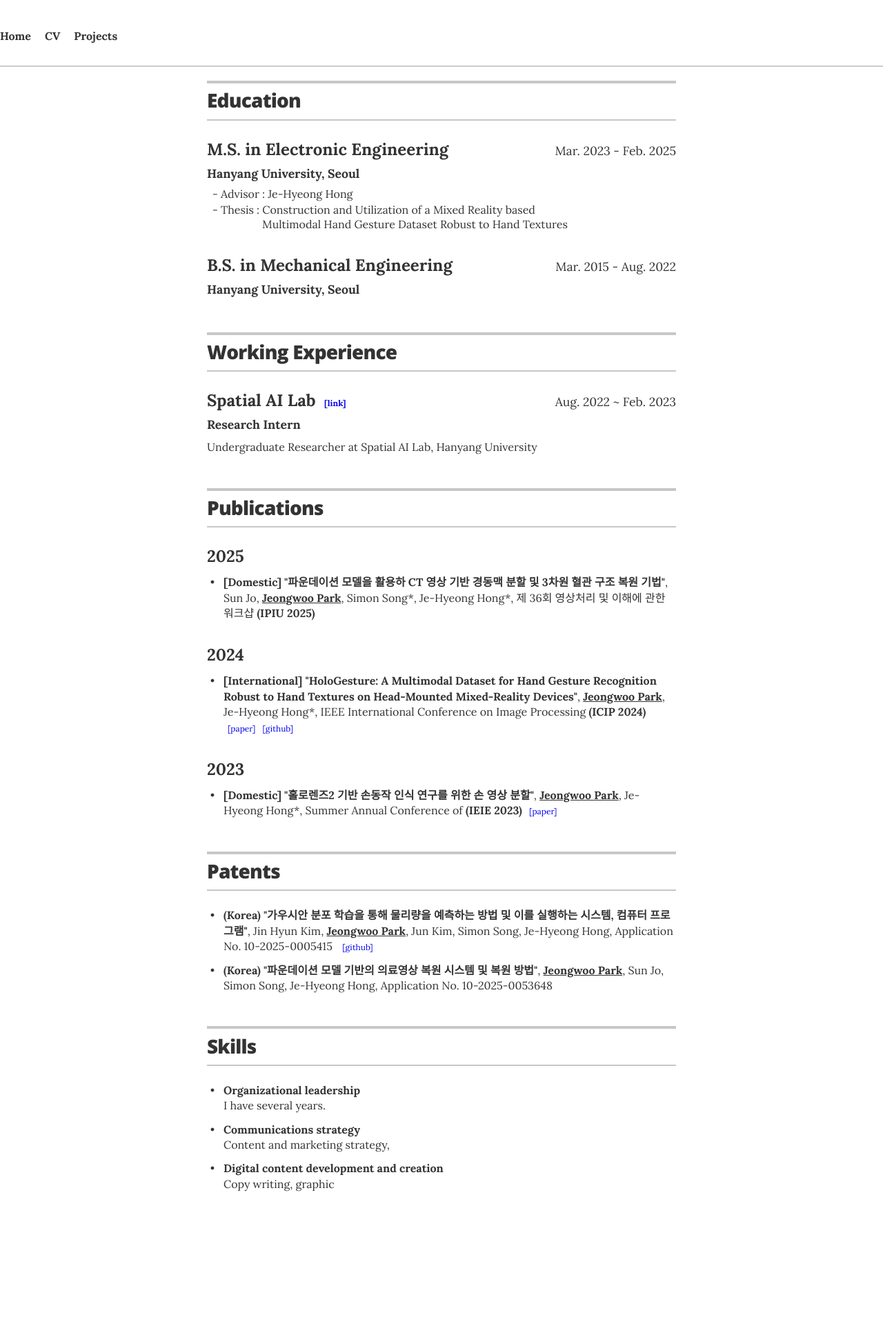
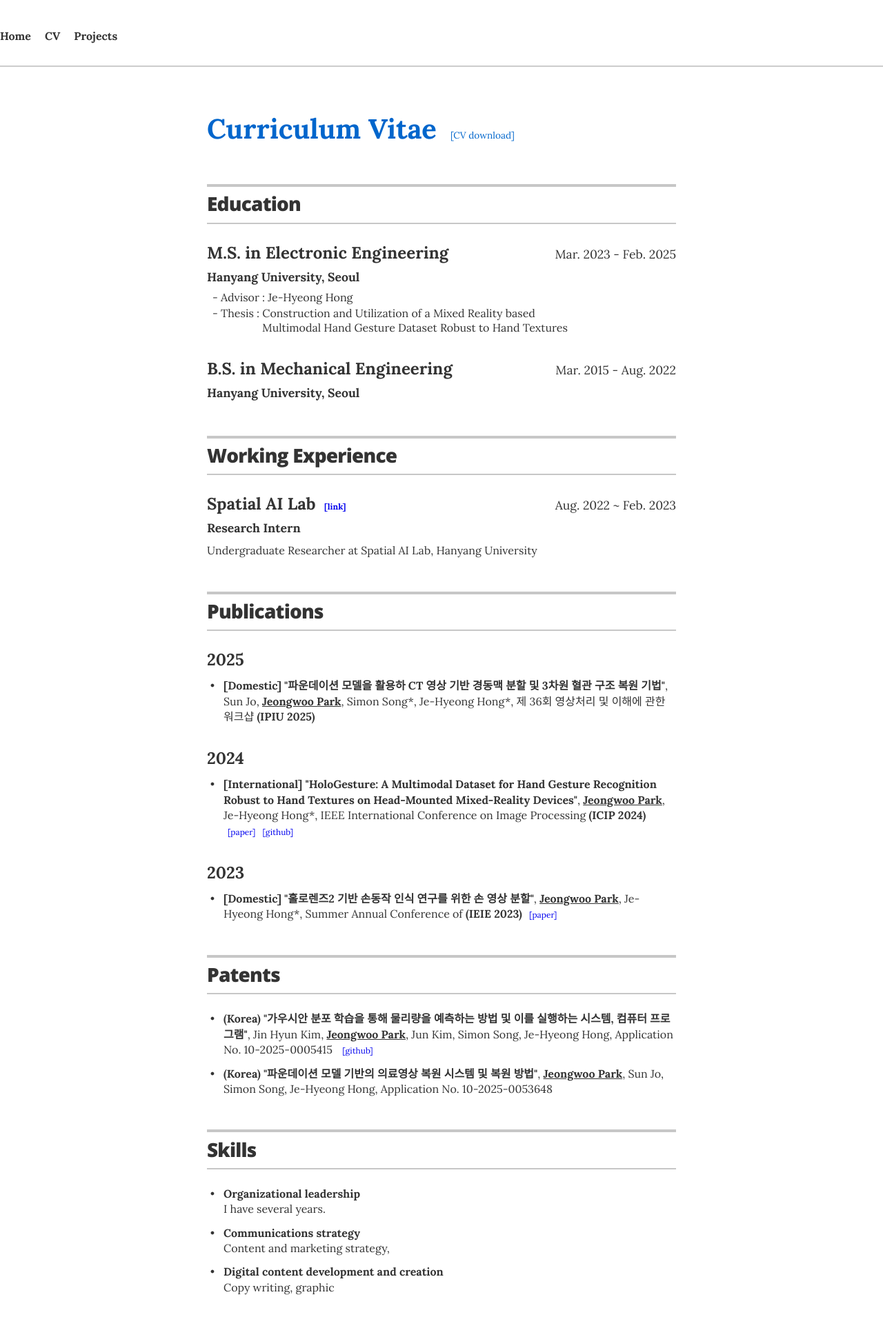
Before and after one commit to hellojpark/jwzz.github.io, a Jekyll site: the page built from cv.html, in a window 1280 px wide. Shown: the whole page at 69% size. Built offline with Jekyll 4.4.1, drawn with Linux system fonts in a browser that asks for light colours; before the commit the page ends 1776 px from its top, so only the background shows below that.

Commit message:
on going

```diff
--- a/_layouts/cv.html
+++ b/_layouts/cv.html
@@ -64,6 +64,64 @@
     .patent-item > strong { font-size: 1rem; font-weight: 700; }
     .patent-item strong { font-weight: 700; }
     .patent-item a { font-size: 0.75rem; margin-left: 10px; text-decoration: none; font-weight: 300; }
+
+    /* CV Main Title */
+    .cv-title-container {
+      display: flex;
+      align-items: baseline;
+      gap: 20px;
+      margin: 40px 0 50px 0;
+    }
+
+    .cv-main-title {
+      color: #0066cc;
+      font-size: 2.5rem;
+      font-weight: 700;
+      margin: 0;
+    }
+
+    .cv-download-link {
+      color: #0066cc;
+      text-decoration: none;
+      font-size: 0.85rem;
+      font-weight: 400;
+      white-space: nowrap;
+    }
+
+    .cv-download-link:hover {
+      text-decoration: underline;
+    }
+
+    /* Projects section for print/PDF only */
+    .print-only-section {
+      display: none;
+    }
+
+    .project-print-title {
+      font-size: 1.2rem;
+      font-weight: 700;
+      margin: 0 0 8px 0;
+    }
+
+    .project-print-item {
+      margin-bottom: 24px;
+      page-break-inside: avoid;
+    }
+
+    @media print {
+      .cv-download-link {
+        display: none;
+      }
+
+      .print-only-section {
+        display: block;
+      }
+
+      /* Hide navigation header in print */
+      .page-header, .main-nav {
+        display: none !important;
+      }
+    }
   </style>
 
   <body class="theme-{% if site.resume_theme %}{{ site.resume_theme }}{% endif %}">
@@ -73,6 +131,11 @@
       <meta itemprop="address" content="{{ site.resume_contact_address }}"/>
 
       </header>
+
+      <div class="cv-title-container">
+        <h1 class="cv-main-title">Curriculum Vitae</h1>
+        <a href="javascript:window.print();" class="cv-download-link">[CV download]</a>
+      </div>
 
       {% if site.resume_section_education %}
       <section class="content-section">
@@ -184,6 +247,34 @@
       </section>
       {% endif %}
 
+      <!-- Projects section for PDF export only -->
+      <section class="content-section print-only-section">
+        <header class="section-header">
+          <h2>Projects</h2>
+        </header>
+        {% for project in site.data.projects %}
+        <div class="resume-item project-print-item">
+          <h3 class="project-print-title">{{ project.name }}</h3>
+          <p><strong>Duration:</strong> {{ project.duration }}</p>
+          <p>{{ project.description }}</p>
+          {% if project.video_url or project.overview_pdf or project.github_url %}
+          <p><strong>Link</strong></p>
+          <ul>
+            {% if project.video_url and project.video_url != "" %}
+            <li>Demo video: {{ project.video_url }}</li>
+            {% endif %}
+            {% if project.overview_pdf and project.overview_pdf != "" %}
+            <li>Overview PDF: {{ project.overview_pdf }}</li>
+            {% endif %}
+            {% if project.github_url and project.github_url != "" %}
+            <li>Github: {{ project.github_url }}</li>
+            {% endif %}
+          </ul>
+          {% endif %}
+        </div>
+        {% endfor %}
+      </section>
+
       <!-- {% if site.resume_section_links %}
       <section class="content-section">
         <header class="section-header">
```
Also changed, not shown: _data/projects.yml (+7 -0 lines), project.html (+8 -1 lines).
